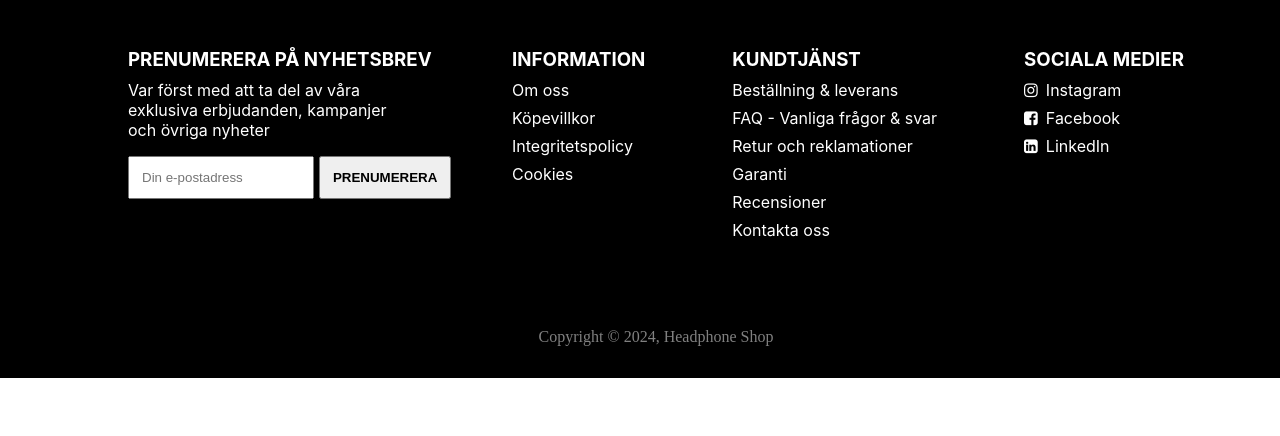
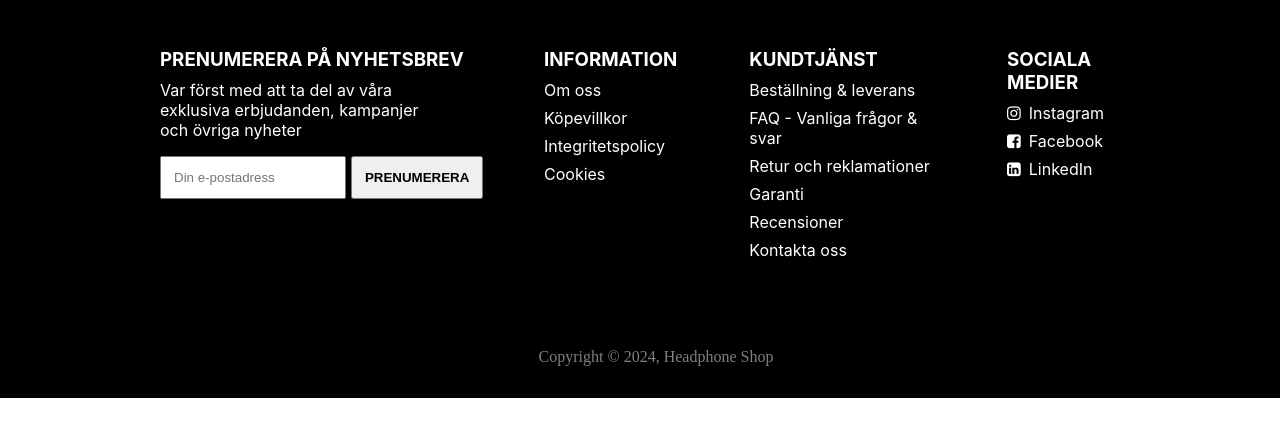
Before and after one commit to malinjansson/demotest, a website built with Vite: page index.html in a window 1280 px wide. Built offline with nearby package versions, Linux system fonts and the light colour scheme.

Commit message:
updated footer scss

```diff
--- a/src/scss/_footer.scss
+++ b/src/scss/_footer.scss
@@ -103,10 +103,10 @@ footer {
             }
         }
         .info-column-boxes {
-            width: 55%;
+            width: 50%;
             display: flex;
             flex-direction: row;
-            justify-content: space-between;
+            justify-content: flex-end;
         }
 
         .copyright {
```
